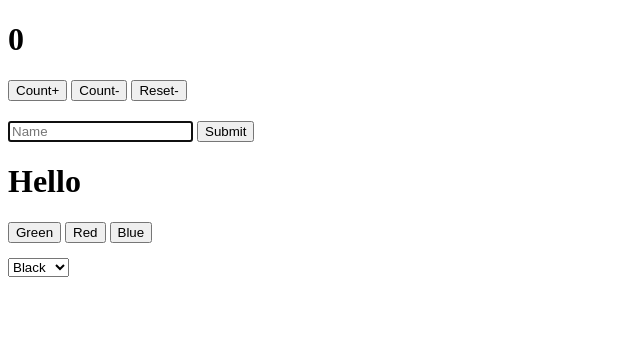
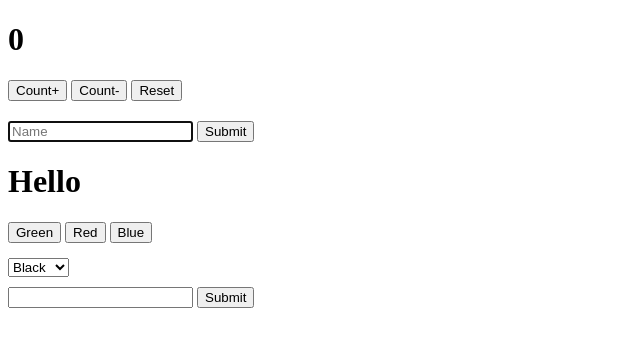
Before and after one commit to VadimHnatyuk28/front2, a PHP site: page / in a window 1280 px wide. Shown: the top 347 px of the page, without its empty margins (0-640 px from the left). Run offline with PHP 8.4, Linux system fonts and the light colour scheme.

Commit message:
Improve code

```diff
--- a/index.html
+++ b/index.html
@@ -9,11 +9,11 @@
 </head>
 <body>
 
-    <h1>0</h1>
+    <h1 class="disp">0</h1>
 
     <button onclick="improve()">Count+</button>
     <button onclick="remove()">Count-</button>
-    <button onclick="reset()">Reset-</button>
+    <button onclick="reset()">Reset</button>
 
 
 
@@ -26,9 +26,9 @@
 
     <h1 class="headera_text">Hello</h1>
 
-    <button data-color="green">Green</button>
-    <button data-color="red">Red</button>
-    <button data-color="blue">Blue</button>
+    <button data-color="green" class="changeHeadText">Green</button>
+    <button data-color="red" class="changeHeadText" >Red</button>
+    <button data-color="blue" class="changeHeadText">Blue</button>
 
     <br>
 
@@ -42,6 +42,16 @@
 
     </select>
 
+    <br>
+
+
+    <form class="changeColorForm">
+
+        <input type="text" id="color">
+        <input type="submit">
+
+    </form>
+
     <script src="script.js"></script>
 </body>
 </html>
--- a/script.js
+++ b/script.js
@@ -7,10 +7,13 @@ document.addEventListener('DOMContentLoaded',function(){
         alert(`Hello ${name}`)
     }
 
+
+
+
+
 })
 
-
-let number = document.querySelector('h1');
+let number = document.querySelector('.disp');
 let count = 0;
 
         function improve(){
@@ -35,7 +38,8 @@ let count = 0;
         }
 
 
-document.querySelectorAll('button').forEach(function(button){
+
+document.querySelectorAll('.changeHeadText').forEach(function(button){
 
     button.onclick= function(){
 
@@ -44,3 +48,13 @@ document.querySelectorAll('button').forEach(function(button){
     }
 
 })
+
+document.querySelector('select').onchange = function(){
+    document.querySelector('.headera_text').style.color =this.value;
+}
+
+document.querySelector('.changeColorForm').onsubmit=function(){
+
+    const name = document.querySelector('#color').value;
+    document.querySelector('.headera_text').style.color = name;
+}
--- a/style.css
+++ b/style.css
@@ -3,3 +3,9 @@
 select{
     margin-top: 15px;
 }
+
+form{
+
+    margin-top: 10px;
+
+}
```
